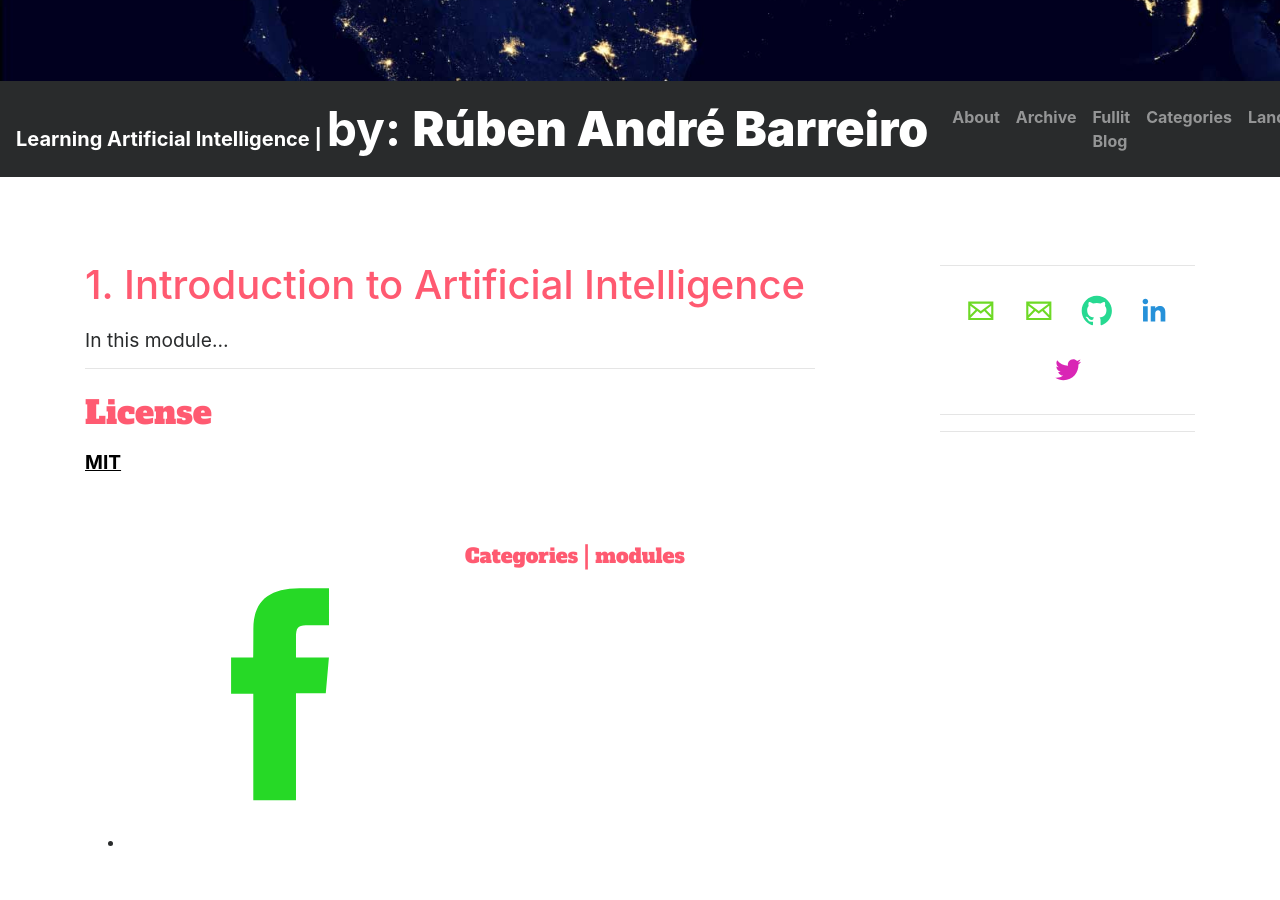
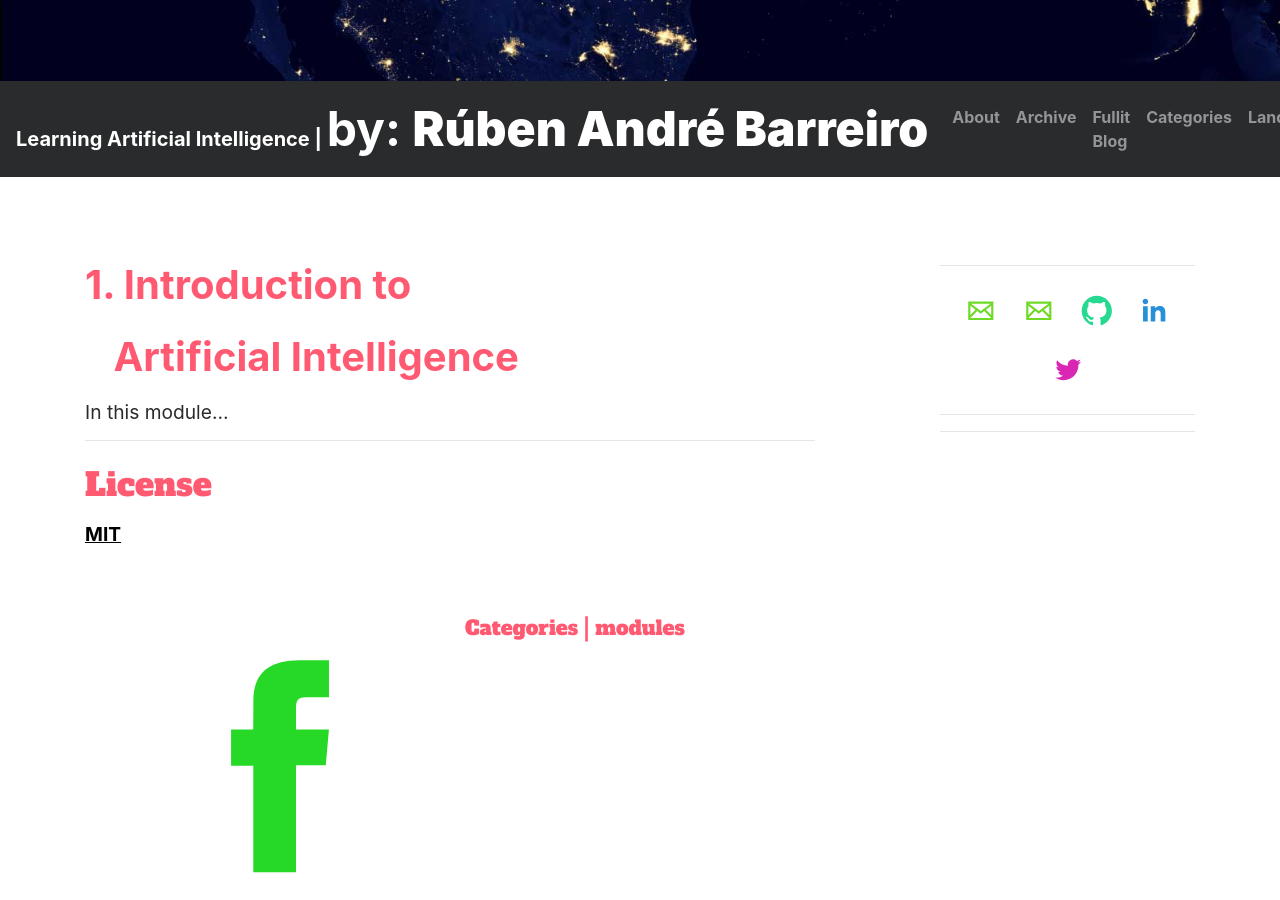
Before and after one commit to learning-artificial-intelligence/learning-artificial-intelligence.github.io, a Jekyll site: the page built from _posts/modules/2024-02-18-introduction-artificial-intelligence.md, in a window 1280 px wide and 900 px high, scrolled down 819 px. Built offline with Jekyll 4.4.1, drawn with Linux system fonts in a browser that asks for light colours; nearby versions of some CDN libraries; some web fonts are replaced; comment, search, counter and statistics services are not loaded.

Commit message:
Some minor changes added
Some minor changes added

```diff
--- a/_posts/modules/2024-02-18-introduction-artificial-intelligence.md
+++ b/_posts/modules/2024-02-18-introduction-artificial-intelligence.md
@@ -18,7 +18,7 @@ canonical: https://learning-artificial-intelligence.github.io/
 ---
 {% include JB/setup %}
 
-# 1. Introduction to Artificial Intelligence
+# **1. Introduction to <br>&nbsp;&nbsp;&nbsp;Artificial Intelligence**
 
 In this module...
 
```
